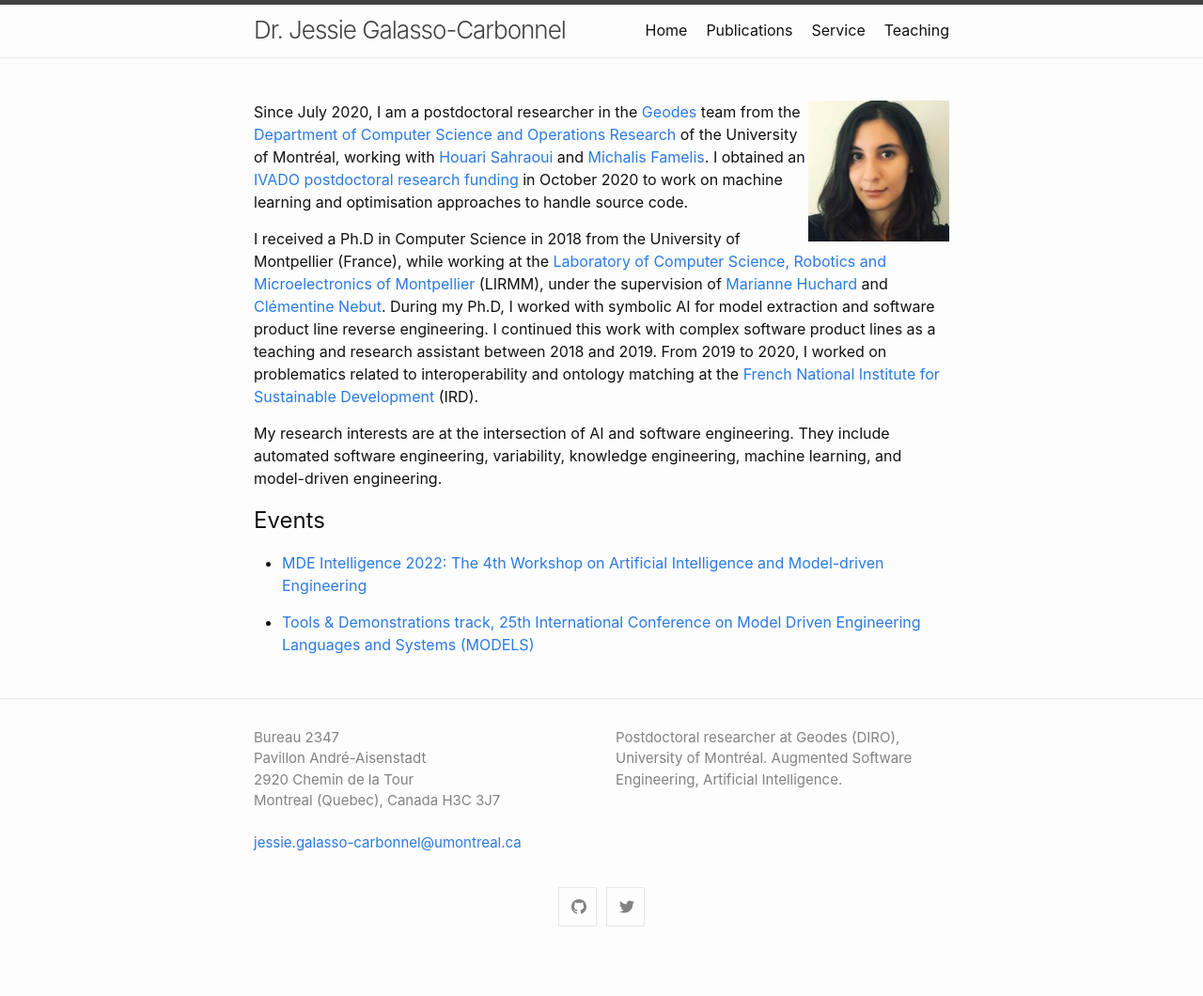
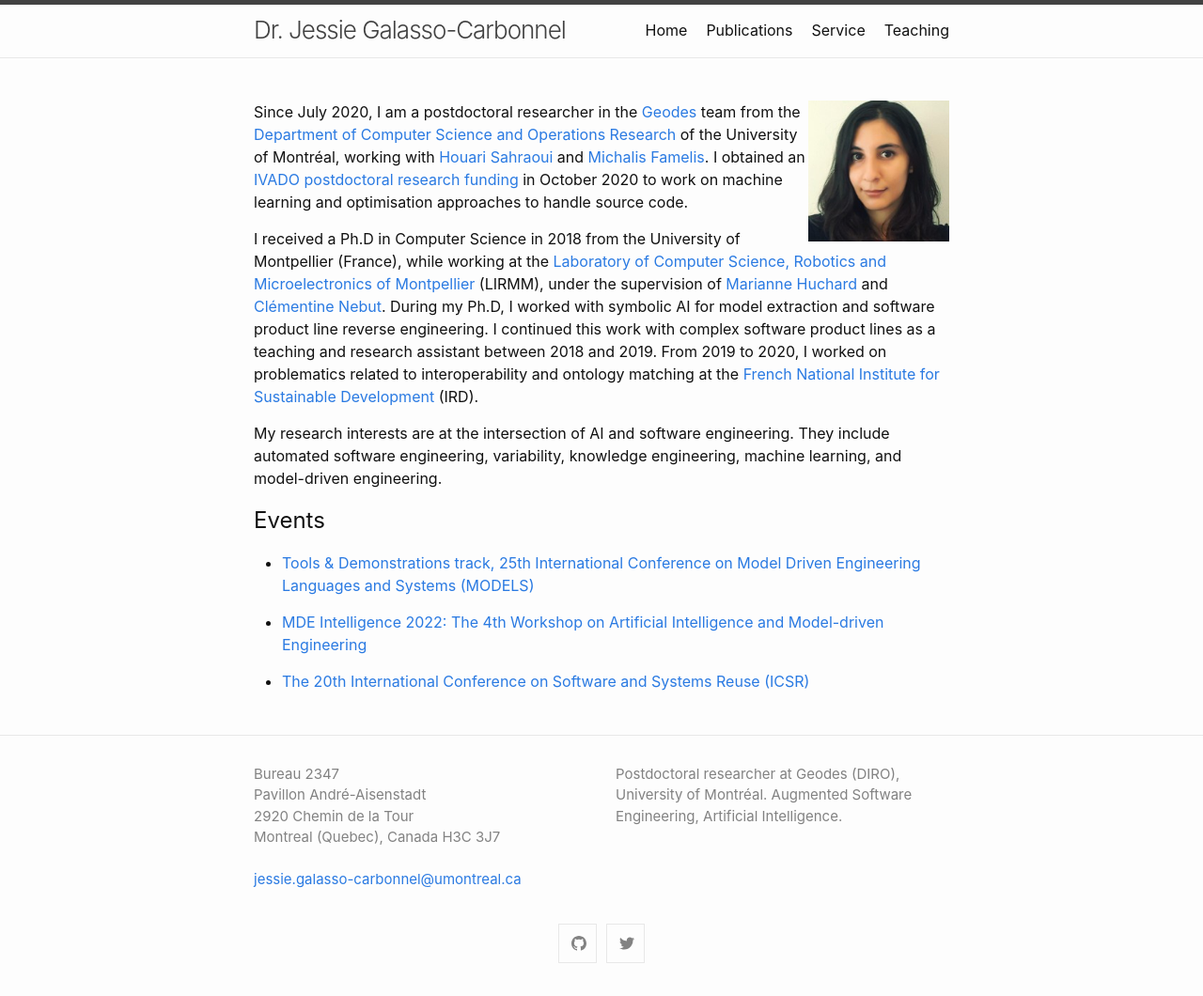
Before and after one commit to jgalasso/jgalasso.github.io, a Jekyll site: the page built from index.markdown, in a window 1280 px wide. Shown: the whole page at 94% size. Built offline with Jekyll 4.4.1, drawn with Linux system fonts in a browser that asks for light colours; before the commit the page ends 1021 px from its top, so only the background shows below that.

Commit message:
Update index.markdown

```diff
--- a/index.markdown
+++ b/index.markdown
@@ -16,6 +16,8 @@ My research interests are at the intersection of AI and software engineering. Th
 
 ## Events
 
+* [Tools & Demonstrations track, 25th International Conference on Model Driven Engineering Languages and Systems (MODELS)](https://conf.researchr.org/track/models-2022/models-2022-tools---demonstrations)
+
 * [MDE Intelligence 2022: The 4th Workshop on Artificial Intelligence and Model-driven Engineering](https://mde-intelligence.github.io/)
 
-* [Tools & Demonstrations track, 25th International Conference on Model Driven Engineering Languages and Systems (MODELS)](https://conf.researchr.org/track/models-2022/models-2022-tools---demonstrations)
+* [The 20th International Conference on Software and Systems Reuse (ICSR)](https://icsr2022v2.wp.imt.fr/)
```
